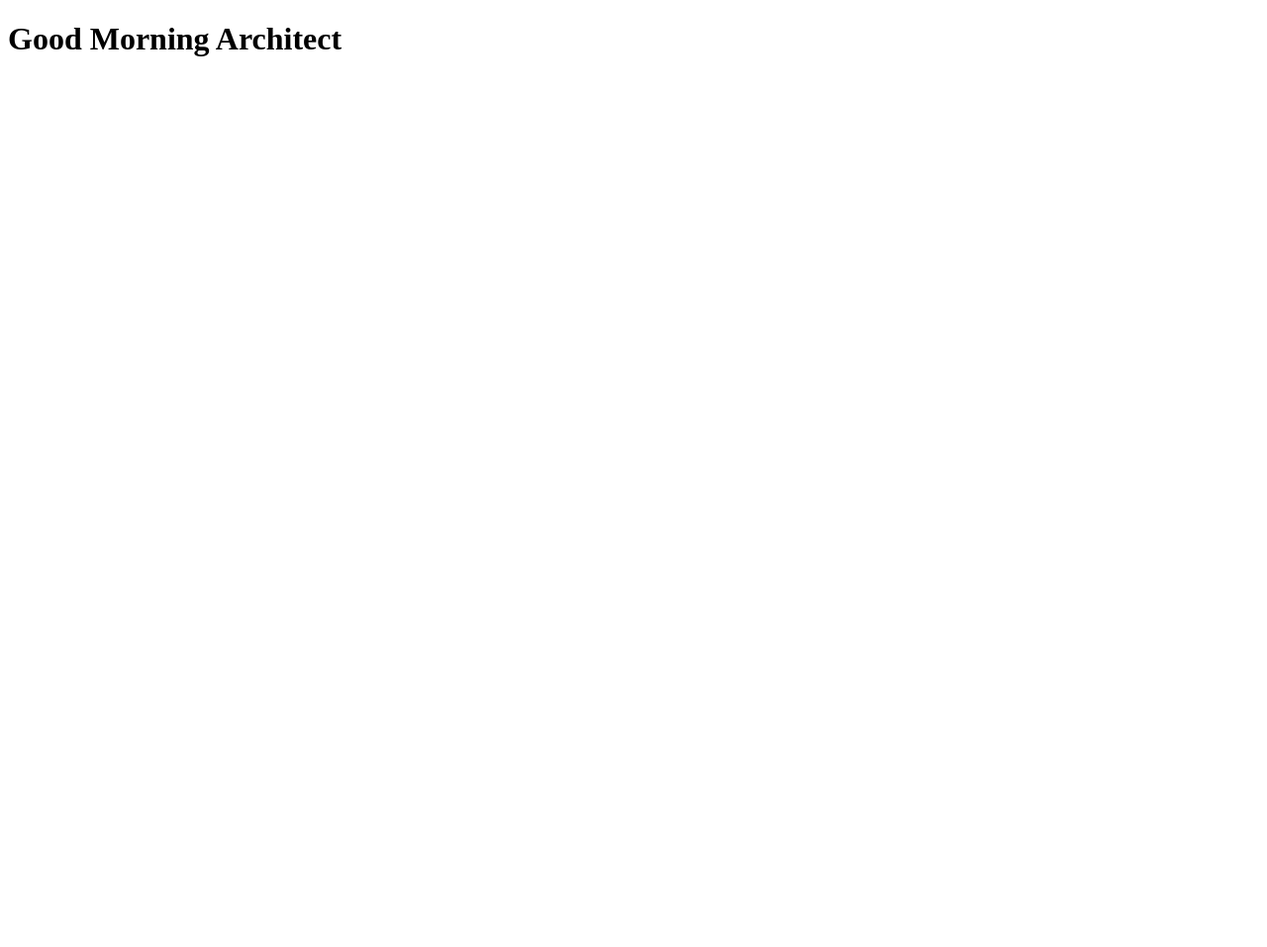
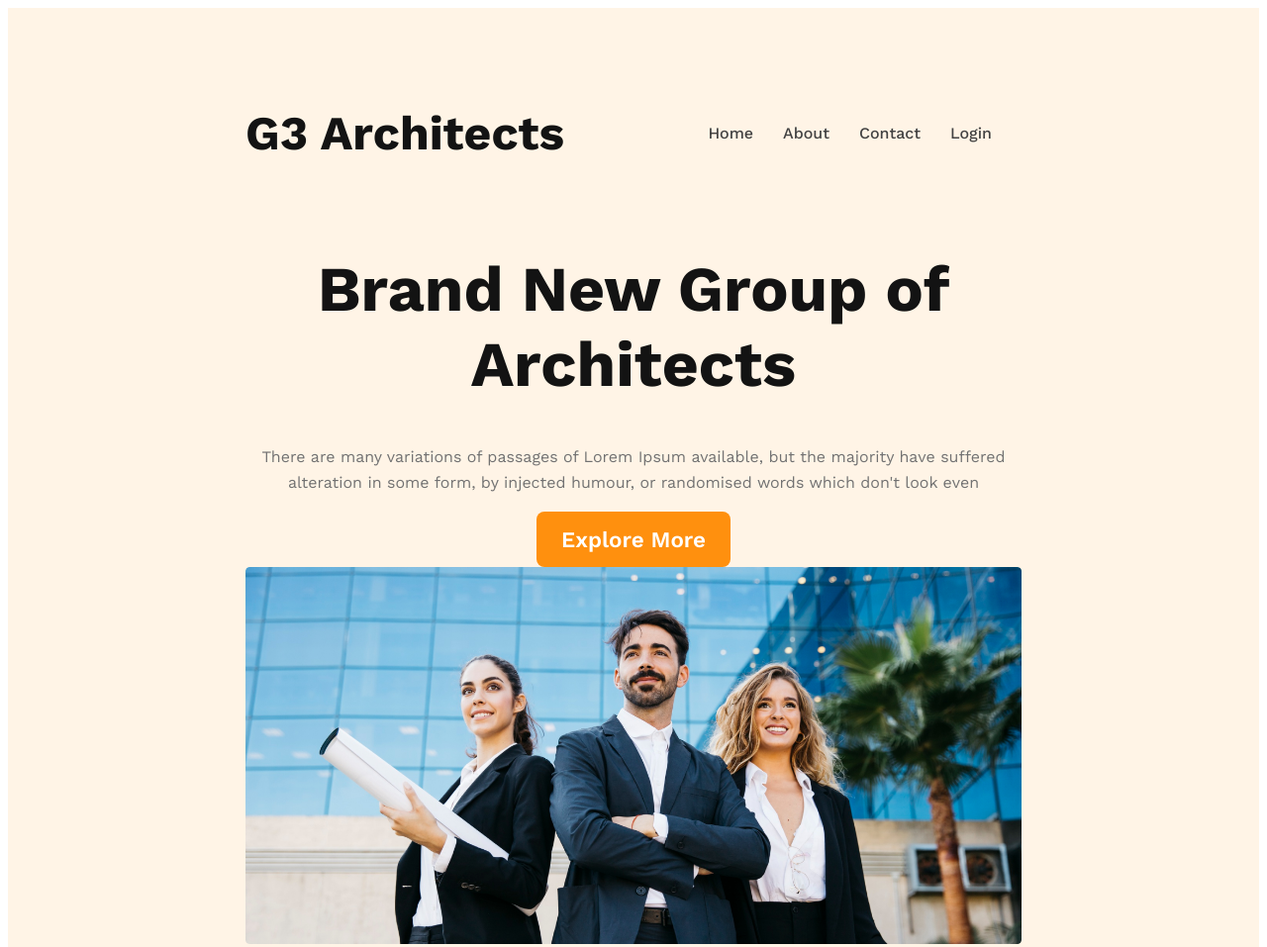
Before and after one commit to LIBx09/G3architect, a plain HTML site: page index.html in a window 1280 px wide. Shown: the top 957 px of the page at 99% size. Before the commit the page ends 800 px from the top, so only its background shows below. Drawn offline with nearby package versions, Linux system fonts and the light colour scheme.

Commit message:
headercomplete+meadia querie push

```diff
--- a/index.html
+++ b/index.html
@@ -3,10 +3,29 @@
 <head>
     <meta charset="UTF-8">
     <meta name="viewport" content="width=device-width, initial-scale=1.0">
-    <title>Document</title>
+    <title>G3 Architect</title>
     <link rel="stylesheet" href="style/landing.css">
 </head>
 <body>
-    <h1>Good Morning Architect</h1>
+    <header>
+        <nav>
+            <h3 class="nav-title">G3 Architects</h3>
+            <ul>
+                <li><a href="">Home</a></li>
+                <li><a href="">About</a></li>
+                <li><a href="">Contact</a></li>
+                <li><a href="">Login</a></li>
+            </ul>
+        </nav>
+        <div class="banner">
+            <div class="banner-content">
+                <h1 class="banner-title">Brand New Group of Architects </h1>
+                <p class="banner-description">There are many variations of passages of Lorem Ipsum available, but the majority have suffered alteration in some form, by injected humour, or randomised words which don't look even</p>
+                <button class="btn-primary">Explore More</button>
+            </div>
+                <img src="images/banner.png" alt="">
+        </div>
+
+    </header>
 </body>
 </html>
--- a/style/landing.css
+++ b/style/landing.css
@@ -0,0 +1,89 @@
+@import url('https://fonts.googleapis.com/css2?family=Work+Sans:wght@400;500;600;700;800&display=swap');
+*{
+    font-family: 'Work Sans', sans-serif;
+}
+.btn-primary{
+    color: #FFF;
+    background: #FF900E;
+    border-radius: 8px;
+    text-align: center;
+    font-size: 1.4rem;
+    font-weight: 600;
+    padding: 15px 25px;
+    cursor: pointer;
+    border: 0;
+}
+
+/* header */
+
+header{
+    background: rgba(255, 144, 14, 0.10);
+    padding: 50px 240px;
+}
+nav{
+    display: flex;
+    justify-content: space-between;
+    align-items: center;
+}
+nav >ul{
+    display: flex;
+}
+nav li{
+    list-style: none;
+    margin-right: 30px;
+    font-size: 1rem;
+    font-weight: 500;
+}
+nav li a{
+    text-decoration: none;
+    color: #424242;
+}
+.nav-title{
+    color:#131313;
+    font-size: 3em;
+    font-weight: 700;
+}
+
+/* banner style */
+
+.banner-content{
+    max-width: 800px;
+    text-align: center;
+    margin: 0 auto;
+}
+.banner-title{
+    color: var(--Dark-01, #131313);
+    font-size: 4rem;
+    font-weight: 700;
+}
+.banner-description{
+    color: var(--Dark-03, #727272);
+    font-size: 1rem;
+    font-weight: 400;
+    line-height: 26px;
+}
+
+.banner img{
+    width: 100%;
+}
+
+/* Responsive media queirea */
+
+
+@media screen and (max-width: 576px) {
+    header {
+        padding: 20px;
+    }
+    nav{
+        flex-direction: column;
+    }
+}
+
+@media screen and (min-width: 576px) and (max-width: 960px){
+    header{
+        padding: 50px;
+    }
+    nav{
+        flex-direction: column;
+    }
+}
```
